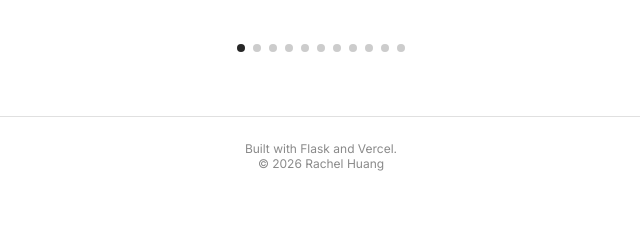
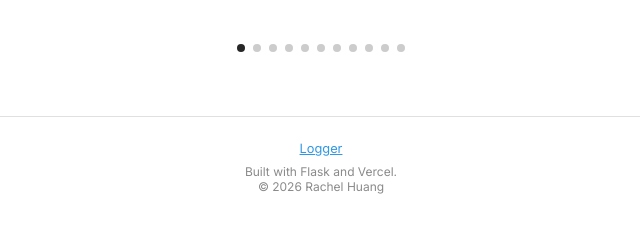
Before and after one commit to rrachelhuangg/rachelhuang.dev, a Flask app: page / in a window 1280 px wide. Shown: the part 882-1108 px from the top of the page, without its empty margins (319-959 px from the left). Before the commit the page ends 1053 px from the top, so only its background shows below. Run offline with Flask 3, Linux system fonts and the light colour scheme.

Commit message:
Link to new logger project.

```diff
--- a/static/styles.css
+++ b/static/styles.css
@@ -212,6 +212,21 @@ li {
     background: #272727;
 }
 
+.footer-link {
+    text-align: center;
+    font-size: 0.8rem;
+    margin-bottom: 0.5rem;
+}
+
+.footer-link a {
+    color: #3098e7;
+    text-decoration: underline;
+}
+
+.footer-link a:hover {
+    cursor: pointer;
+}
+
 footer {
     margin-top: 4rem;
     padding: 1.5rem 0;
--- a/templates/homepage.html
+++ b/templates/homepage.html
@@ -279,6 +279,9 @@
 </script>
 
 <footer>
+    <div class="footer-link">
+        <a href="https://logger-ashen-two.vercel.app/" target="_blank" rel="noopener noreferrer">Logger</a>
+    </div>
     <div id="footer-content">
         Built with Flask and Vercel.
     </div>
```
